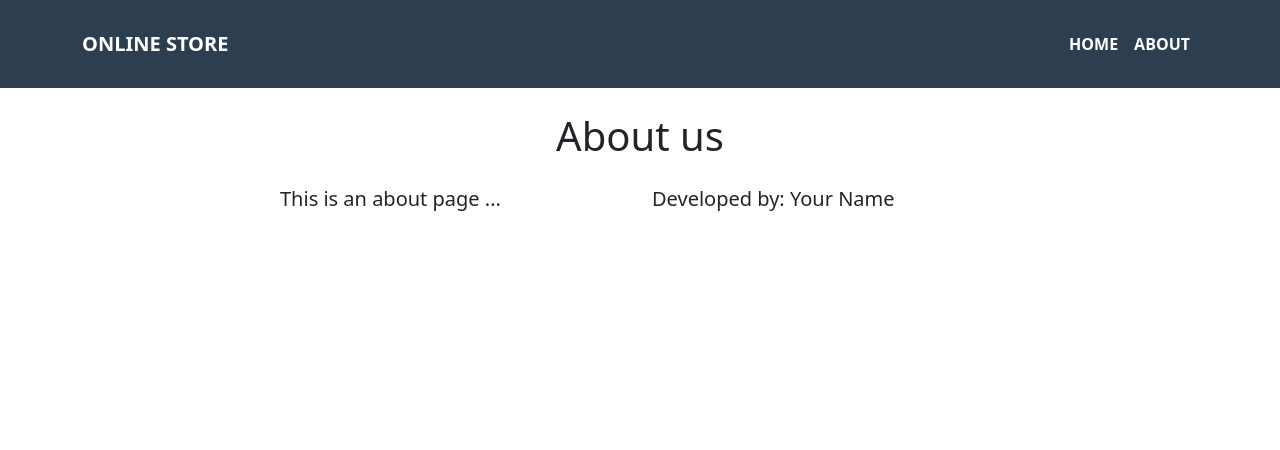
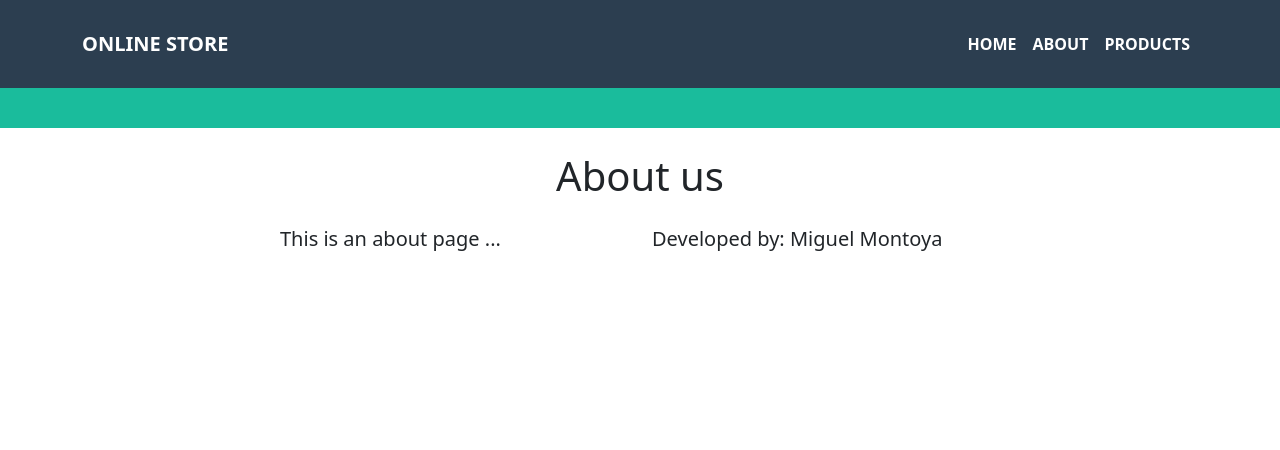
Before and after one commit to MiguelMontoya221004/Django-Tutorials, a Django app: page /about/ in a window 1280 px wide. Shown: the top 450 px of the page. Run offline with Django 5.2, Linux system fonts and the light colour scheme.

Commit message:
Productos con precios

```diff
--- a/pages/templates/pages/base.html
+++ b/pages/templates/pages/base.html
@@ -20,10 +20,14 @@
                 <div class="navbar-nav ms-auto">
                     <a class="nav-link active" href="{% url 'home' %}">Home</a>
                     <a class="nav-link active" href="{% url 'about' %}">About</a>
+                    <a class="nav-link active" href="{% url 'index' %}">Products</a>
                 </div>
             </div>
         </div>
     </nav>
+    <header class="py-3 text-center text-white" style="background-color: #1abc9c;">
+        <h1 class="fw-light">{% block header_title %}{% endblock %}</h1>
+    </header>
     <div class="container my-4">
         {% block content %}
         {% endblock %}
--- a/pages/urls.py
+++ b/pages/urls.py
@@ -1,8 +1,10 @@
 from django.urls import path
-from .views import HomePageView, AboutPageView
+from .views import HomePageView, AboutPageView, ProductShowView, ProductIndexView
 
 
 urlpatterns = [
     path("", HomePageView.as_view(), name='home'),
     path("about/", AboutPageView.as_view(), name='about'),
+    path('products/', ProductIndexView.as_view(), name='index'),
+    path('products/<str:id>', ProductShowView.as_view(), name='show'),
 ]
--- a/pages/views.py
+++ b/pages/views.py
@@ -1,14 +1,64 @@
+from django.views import View
 from django.shortcuts import render
-from django.http import HttpResponse
-from django.views.generic import TemplateView # Create your views here.
+from django.views.generic import TemplateView
+from django.http import HttpResponseRedirect
+from django.urls import reverse
+
+
 class HomePageView(TemplateView):
     template_name = 'pages/home.html'
+
+
 class AboutPageView(TemplateView):
     template_name = 'pages/about.html'
+
     def get_context_data(self, **kwargs):
         context = super().get_context_data(**kwargs)
-        context.update({ "title": "About us - Online Store",
-                        "subtitle": "About us",
-                        "description": "This is an about page ...",
-                        "author": "Developed by: Your Name", })
+        context.update({
+            "title": "About us - Online Store",
+            "subtitle": "About us",
+            "description": "This is an about page ...",
+            "author": "Developed by: Miguel Montoya",
+        })
         return context
+
+
+class Product:
+    products = [
+        {"id":"1", "name":"TV", "description":"Best TV", "price":500},
+        {"id":"2", "name":"iPhone", "description":"Best iPhone", "price":999},
+        {"id":"3", "name":"Chromecast", "description":"Best Chromecast", "price":50},
+        {"id":"4", "name":"Glasses", "description":"Best Glasses", "price":99}
+    ]
+
+
+class ProductIndexView(View):
+    template_name = 'products/index.html'
+
+    def get(self, request):
+        viewData = {}
+        viewData["title"] = "Products - Online Store"
+        viewData["subtitle"] = "List of products"
+        viewData["products"] = Product.products
+
+        return render(request, self.template_name, viewData)
+
+
+class ProductShowView(View):
+    template_name = 'products/show.html'
+
+    def get(self, request, id):
+        try:
+            product_id = int(id)
+            if product_id < 1 or product_id > len(Product.products):
+                return HttpResponseRedirect(reverse('home'))
+            product = Product.products[product_id - 1]
+        except (ValueError, IndexError):
+            return HttpResponseRedirect(reverse('home'))
+
+        viewData = {}
+        viewData["title"] = product["name"] + " - Online Store"
+        viewData["subtitle"] = product["name"] + " - Product information"
+        viewData["product"] = product
+
+        return render(request, self.template_name, viewData)
```
Also changed, not shown: pages/templates/products/index.html (added, +24 -0 lines), pages/templates/products/show.html (added, +25 -0 lines).
